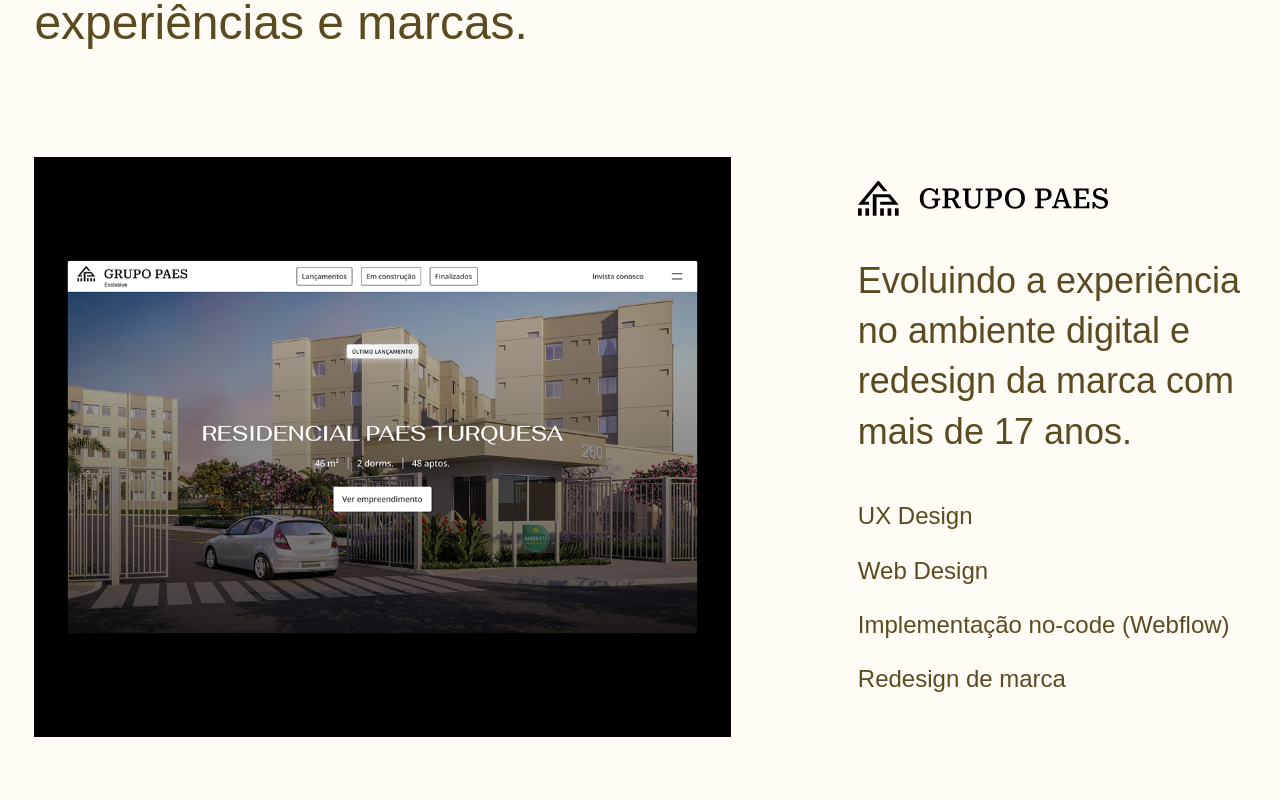
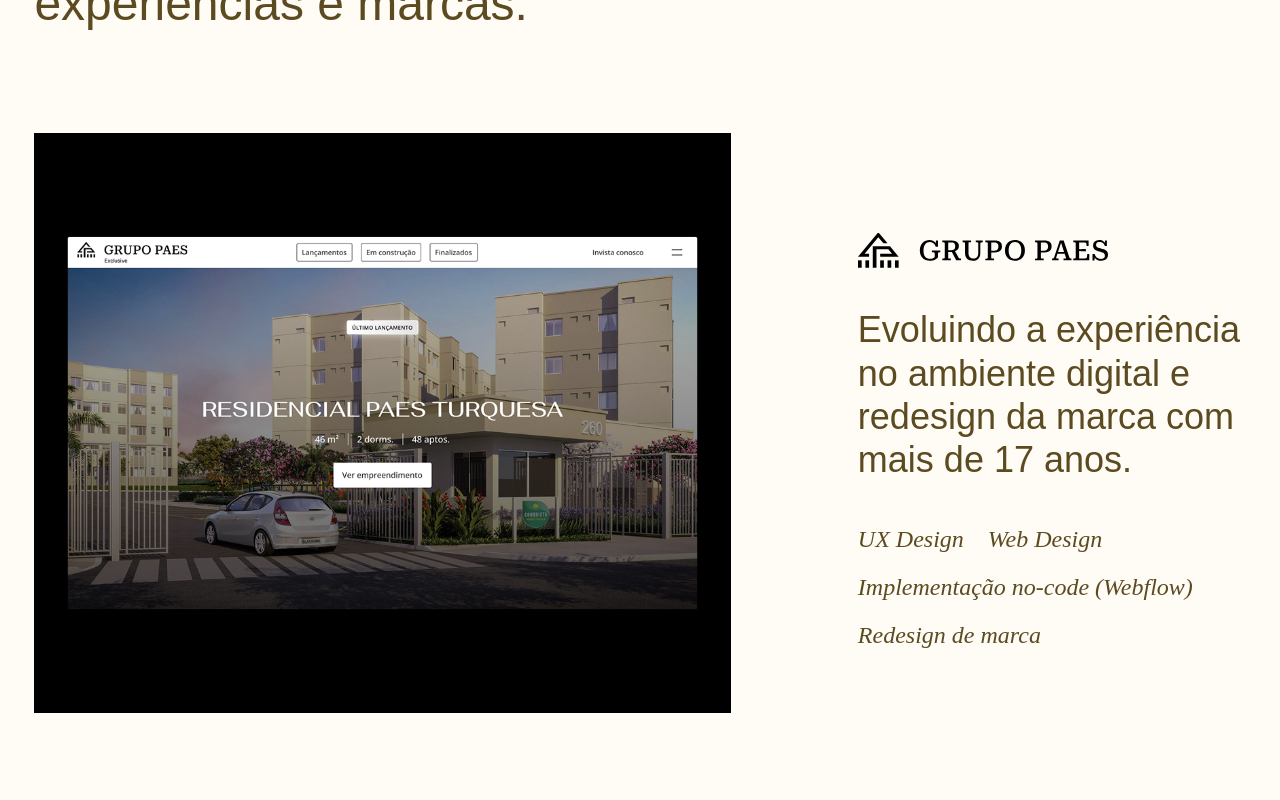
Before and after one commit to andredesigner/andreoliveira_nuxt3, a Nuxt app: page / in a window 1280 px wide. Shown: the part 380-1180 px from the top of the page. Built offline with nearby package versions, Linux system fonts and the light colour scheme; a web font is replaced by a local one.

Commit message:
change font project

```diff
--- a/assets/scss/_variables.scss
+++ b/assets/scss/_variables.scss
@@ -9,7 +9,7 @@
 
 //Brand fonts
 $font1: "articulat-cf", sans-serif;
-$font2: Labrada, sans-serif;
+$font2: 'EB Garamond', serif;
 
 //Breakpoints
 $small: 576px;
--- a/assets/scss/main.scss
+++ b/assets/scss/main.scss
@@ -7,7 +7,6 @@
     font-weight: 300;
     color: variables.$color2;
     font-size: 24px;
-    line-height: 160%;
     position: relative;
 
     @media ( max-width: variables.$medium ) {
@@ -44,7 +43,6 @@
 }
 
 p{
-    line-height: 160%;
     @media ( max-width:variables.$medium ) {
         font-size: 18px;
     }
@@ -84,14 +82,13 @@
 h2,
 h3,
 h4{
-    line-height: 140%;
-    font-weight: 500;
+    font-weight: 300;
 
     span{
         font-family: variables.$font2;
         font-style: italic;
         letter-spacing: normal;
-        font-weight: 400;
+        // font-weight: 400;
     }
 }
 
@@ -302,7 +299,7 @@
 }
 
 .wrap-project{
-    padding: 0 0 100px 0;
+    padding: 0 0 140px 0;
 }
 
 .project-item{
@@ -310,11 +307,10 @@
     display: flex;
     flex-direction: column;
     justify-content: center;
-    position: sticky;
-    top: 0;
+    height: 100%;
 
     svg{
-        margin-top: 24px;
+        margin-top: 40px;
     }
 
     h2{
@@ -323,6 +319,9 @@
         margin-top: 40px;
         margin-bottom: 40px;
         font-weight: 400;
+        @media ( max-width: variables.$medium ) {
+            margin-bottom: 24px;
+        }
     }
 
     &:hover{
@@ -336,12 +335,16 @@
         margin: 0;
         list-style: none;
         display: flex;
-        gap: 16px;
-        flex-direction: column;
+        flex-wrap: wrap;
+        gap: 12px 24px;
+
+
+        @media ( max-width: variables.$medium ) {
+            gap: 8px 24px;
+        }
 
         li{
-            font-family: variables.$font1;
-            font-style: normal;
+            font-style: italic;
         }
     }
 }
--- a/nuxt.config.ts
+++ b/nuxt.config.ts
@@ -43,10 +43,14 @@
 
   modules: [['@nuxtjs/google-fonts', {
     families: {
+      'EB+Garamond': {
+        ital: '400',
+      },
       Labrada: {
         wght: '300..400',
         ital: '400',
-      }
+      },
+
     }
   }], '@nuxt/image'],
 
```
